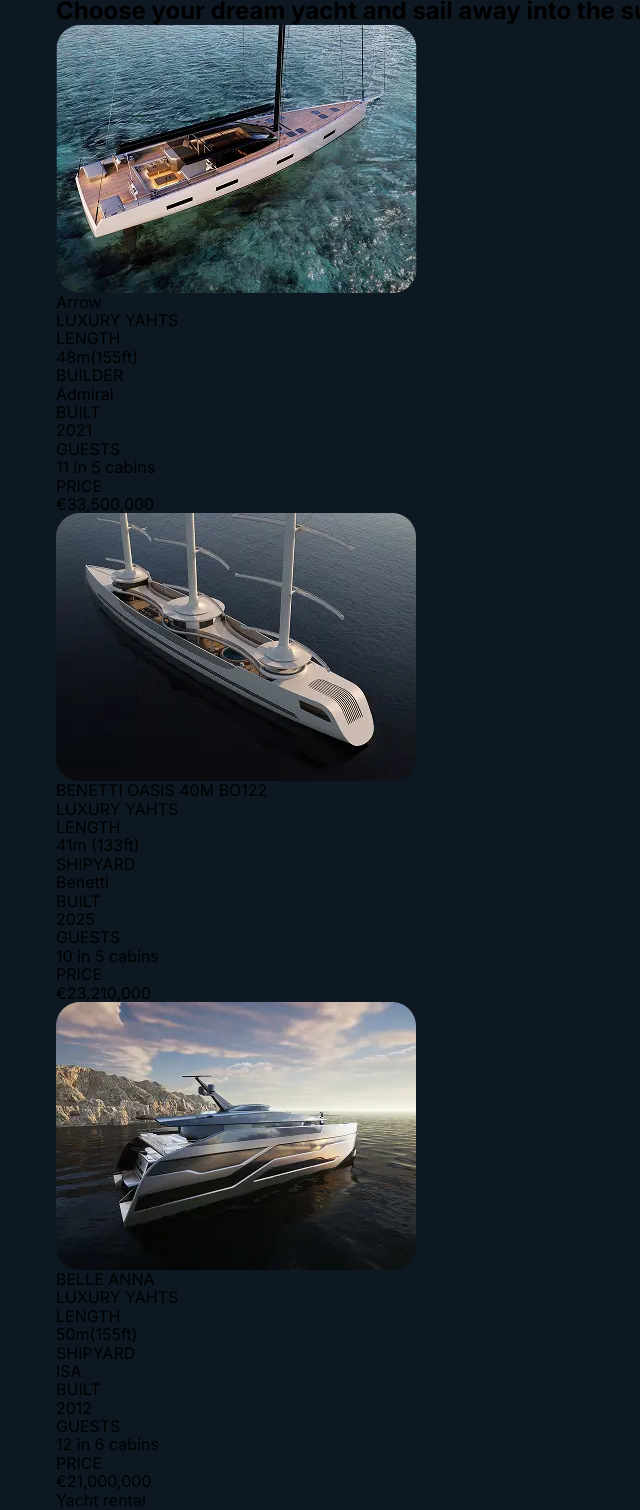
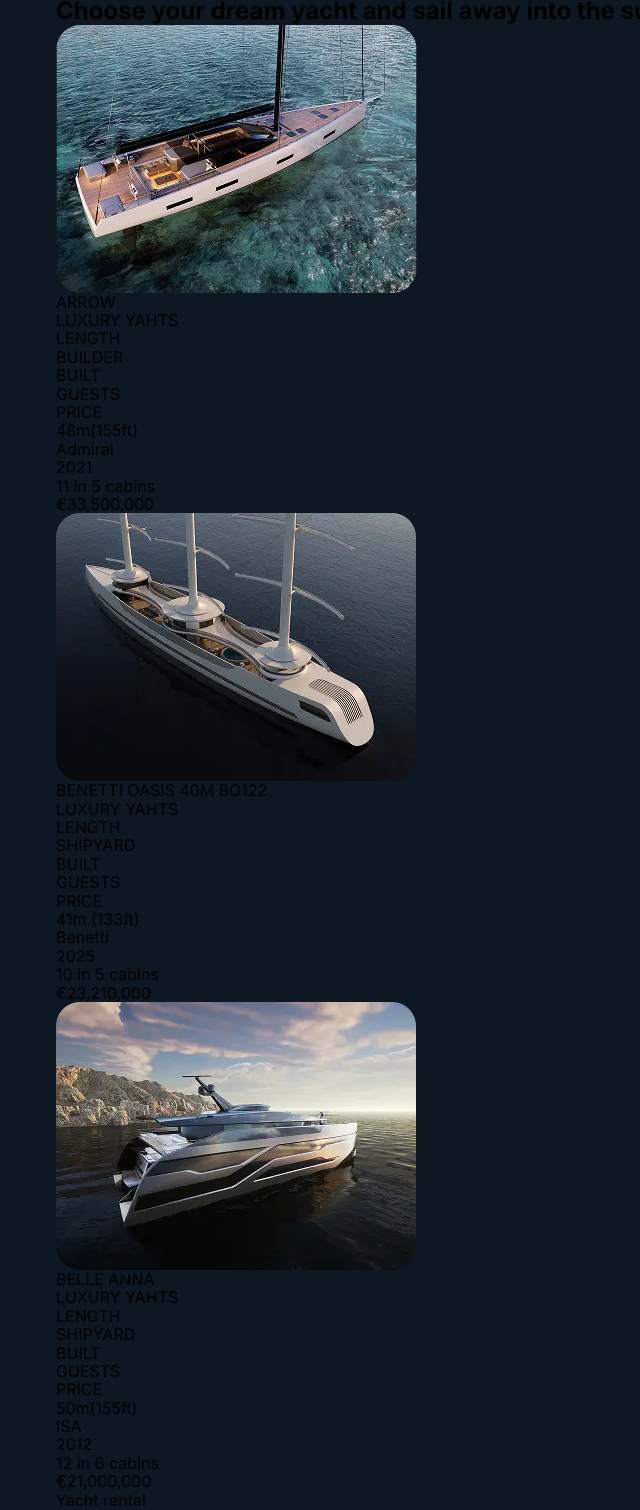
Before and after one commit to GoitStudentsWorks/117_html_css_FestBC, a website built with Vite: page src/index.html in a window 1280 px wide. Shown: the part 3-1513 px from the top of the page, without its empty margins (0-640 px from the left). Built offline with nearby package versions, Linux system fonts and the light colour scheme.

Commit message:
edit to ul li

```diff
--- a/src/partials/our-yachts.html
+++ b/src/partials/our-yachts.html
@@ -10,30 +10,24 @@
           class="our-yachts-image"
         />
         <div class="yacht-header">
-          <p>Arrow</p>
+          <p>ARROW</p>
           <span>LUXURY YAHTS</span>
         </div>
-        <div class="yacht-details">
-          <div class="detail">
-            <p>LENGTH</p>
-            <span>48m(155ft)</span>
-          </div>
-          <div class="detail">
-            <p>BUILDER</p>
-            <span>Admiral</span>
-          </div>
-          <div class="detail">
-            <p>BUILT</p>
-            <span>2021</span>
-          </div>
-          <div class="detail">
-            <p>GUESTS</p>
-            <span>11 in 5 cabins</span>
-          </div>
-          <div class="detail">
-            <p>PRICE</p>
-            <span>€33,500,000</span>
-          </div>
+        <div class="yacht-details-block">
+          <ul class="yacht-details">
+            <li class="detail">LENGTH</li>
+            <li class="detail">BUILDER</li>
+            <li class="detail">BUILT</li>
+            <li class="detail">GUESTS</li>
+            <li class="detail">PRICE</li>
+          </ul>
+          <ul class="yacht-details-param">
+            <li class="detail-param">48m(155ft)</li>
+            <li class="detail-param">Admiral</li>
+            <li class="detail-param">2021</li>
+            <li class="detail-param">11 in 5 cabins</li>
+            <li class="detail-param">€33,500,000</li>
+          </ul>
         </div>
       </li>
       <li class="our-yachts-item">
@@ -47,27 +41,21 @@
           <p>BENETTI OASIS 40M BO122</p>
           <span>LUXURY YAHTS</span>
         </div>
-        <div class="yacht-details">
-          <div class="detail">
-            <p>LENGTH</p>
-            <span>41m (133ft)</span>
-          </div>
-          <div class="detail">
-            <p>SHIPYARD</p>
-            <span>Benetti</span>
-          </div>
-          <div class="detail">
-            <p>BUILT</p>
-            <span>2025</span>
-          </div>
-          <div class="detail">
-            <p>GUESTS</p>
-            <span>10 in 5 cabins</span>
-          </div>
-          <div class="detail">
-            <p>PRICE</p>
-            <span>€23,210,000</span>
-          </div>
+        <div class="yacht-details-block">
+          <ul class="yacht-details">
+            <li class="detail">LENGTH</li>
+            <li class="detail">SHIPYARD</li>
+            <li class="detail">BUILT</li>
+            <li class="detail">GUESTS</li>
+            <li class="detail">PRICE</li>
+          </ul>
+          <ul class="yacht-details-param">
+            <li class="detail-param">41m (133ft)</li>
+            <li class="detail-param">Benetti</li>
+            <li class="detail-param">2025</li>
+            <li class="detail-param">10 in 5 cabins</li>
+            <li class="detail-param">€23,210,000</li>
+          </ul>
         </div>
       </li>
       <li class="our-yachts-item">
@@ -81,27 +69,21 @@
           <p>BELLE ANNA</p>
           <span>LUXURY YAHTS</span>
         </div>
-        <div class="yacht-details">
-          <div class="detail">
-            <p>LENGTH</p>
-            <span>50m(155ft) </span>
-          </div>
-          <div class="detail">
-            <p>SHIPYARD</p>
-            <span>ISA</span>
-          </div>
-          <div class="detail">
-            <p>BUILT</p>
-            <span>2012</span>
-          </div>
-          <div class="detail">
-            <p>GUESTS</p>
-            <span>12 in 6 cabins</span>
-          </div>
-          <div class="detail">
-            <p>PRICE</p>
-            <span>€21,000,000</span>
-          </div>
+        <div class="yacht-details-block">
+          <ul class="yacht-details">
+            <li class="detail">LENGTH</li>
+            <li class="detail">SHIPYARD</li>
+            <li class="detail">BUILT</li>
+            <li class="detail">GUESTS</li>
+            <li class="detail">PRICE</li>
+          </ul>
+          <ul class="yacht-details-param">
+            <li class="detail-param">50m(155ft)</li>
+            <li class="detail-param">ISA</li>
+            <li class="detail-param">2012</li>
+            <li class="detail-param">12 in 6 cabins</li>
+            <li class="detail-param">€21,000,000</li>
+          </ul>
         </div>
       </li>
     </ul>
```
